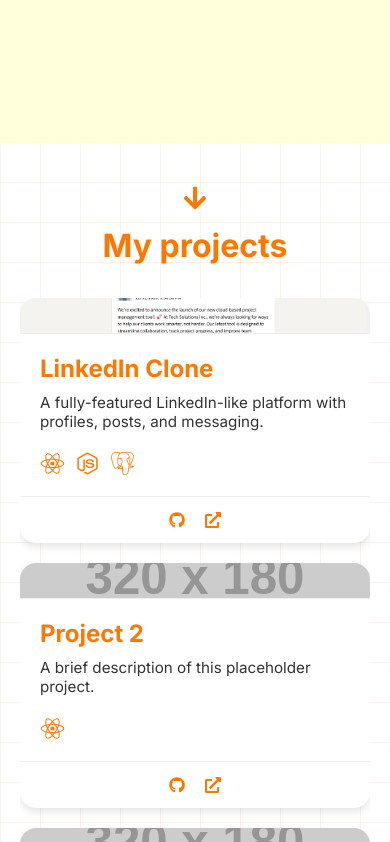
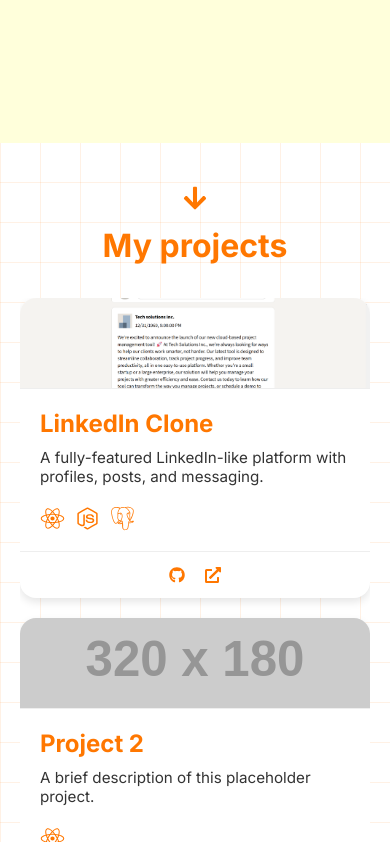
Before and after one commit to Lucatonello/myPortfolio, a React (Vite) app: page / in a window 390 px wide. Shown: the part 606-1448 px from the top of the page. Built offline with nearby package versions, Linux system fonts and the light colour scheme.

Commit message:
responsive changes...

```diff
--- a/src/styles/Projects.module.css
+++ b/src/styles/Projects.module.css
@@ -189,12 +189,16 @@
   .projectList {
     gap: 20px; /* Reduce gap between project cards */
     justify-content: center;
+    height: 60%;
   }
 }
 @media (max-width: 555px) {
   .projectCard, .projectCard2, .projectCard3 {
     width: 100%; /* Make the cards take up full width on very small screens */
-    height: 245px;
+    height: 300px;
+  }
+  .projectImage {
+    height: 100px;
   }
   .projects {
     padding-top: 70px; /* Adjust padding-top to prevent the content from shifting upwards */
```
